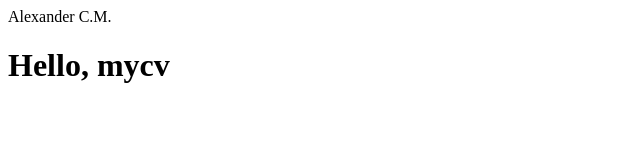
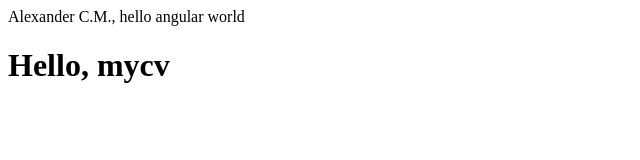
Before and after one commit to AlexanderCastilloMurga/Alexander.github.io, an Angular app: page / in a window 1280 px wide. Shown: the top 160 px of the page, without its empty margins (0-640 px from the left). Built offline with nearby package versions, Linux system fonts and the light colour scheme.

Commit message:
update title

```diff
--- a/src/app/app.component.html
+++ b/src/app/app.component.html
@@ -1,2 +1,2 @@
-Alexander C.M.
+Alexander C.M., hello angular world
 <h1>Hello, mycv</h1>
```
Also changed, not shown: 3 other files (tests, documents, lock files or other folders).
